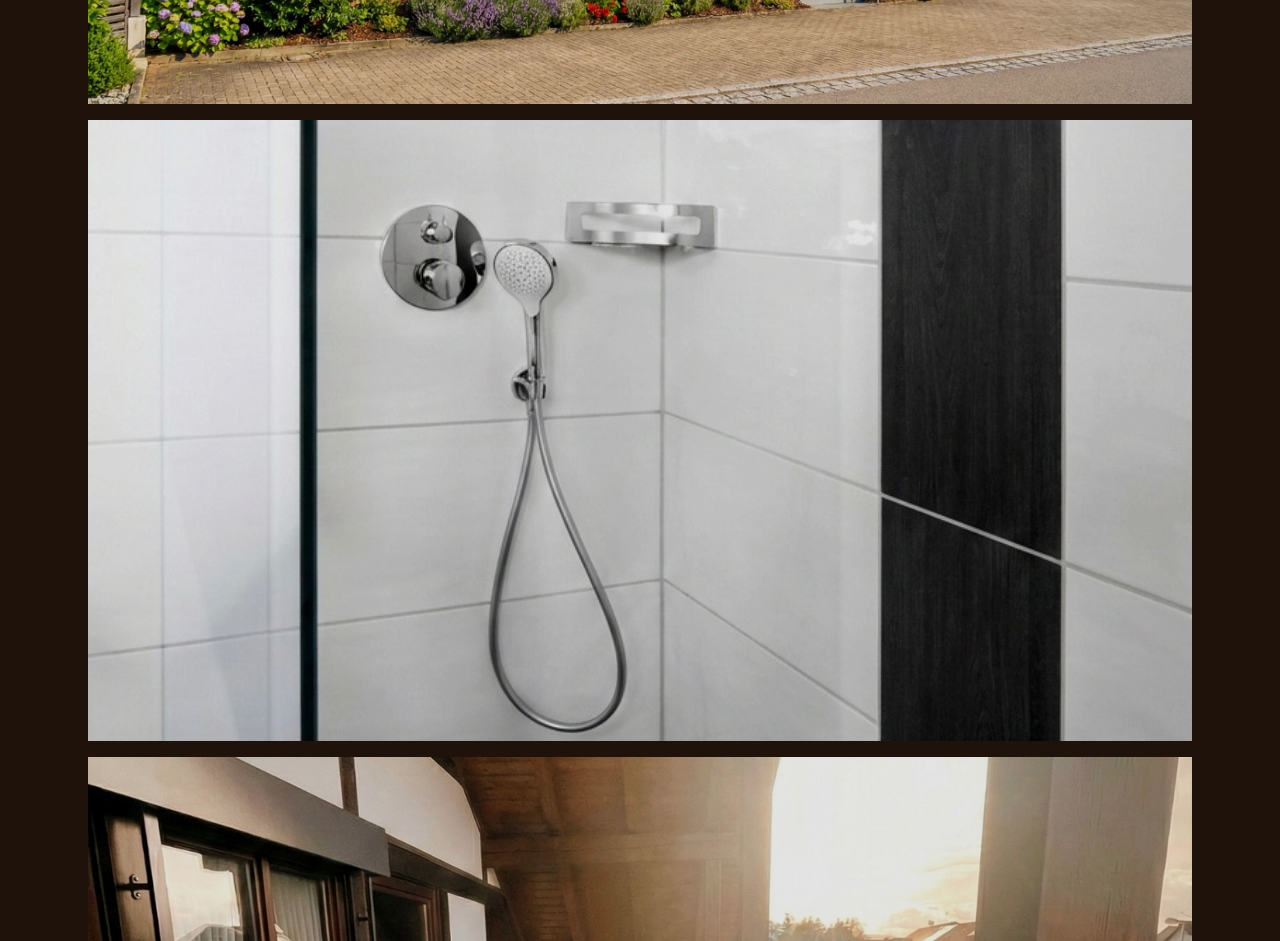
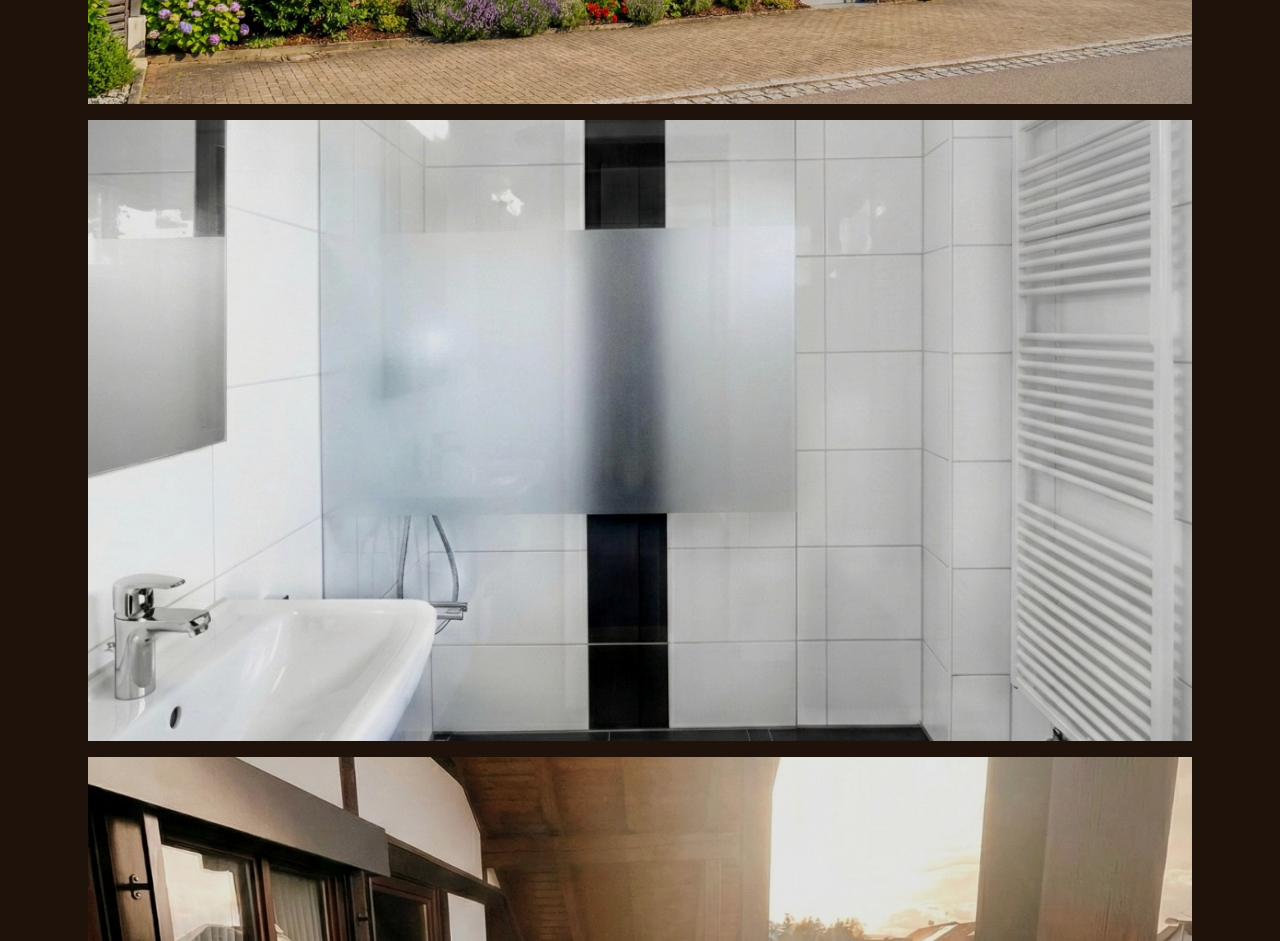
Before and after one commit to leonschmidt020-bot/G-stehaus, a Next.js app: page / in a window 1280 px wide. Shown: the part 1620-2561 px from the top of the page. Built offline with nearby package versions, Linux system fonts and the light colour scheme.

Commit message:
Badbild in Startseiten-Galerie wechseln
Co-Authored-By: Claude Sonnet 4.6 <noreply@anthropic.com>

```diff
--- a/src/components/home/Impressionen.tsx
+++ b/src/components/home/Impressionen.tsx
@@ -6,7 +6,7 @@ import { gsap } from "@/lib/gsap";
 
 const impressions = [
   { src: "/images/exterior.jpg", alt: "Das Gästehaus von außen" },
-  { src: "/images/bad-neu-1.jpg", alt: "Modernes Bad mit ebenerdiger Dusche" },
+  { src: "/images/bad-neu-2.jpg", alt: "Modernes Bad mit ebenerdiger Dusche" },
   { src: "/images/balkon2.jpg", alt: "Terrasse des Gästehauses" },
   { src: "/images/aufenthaltsraum1.jpg", alt: "Tische im Aufenthaltsraum" },
 ];
```
